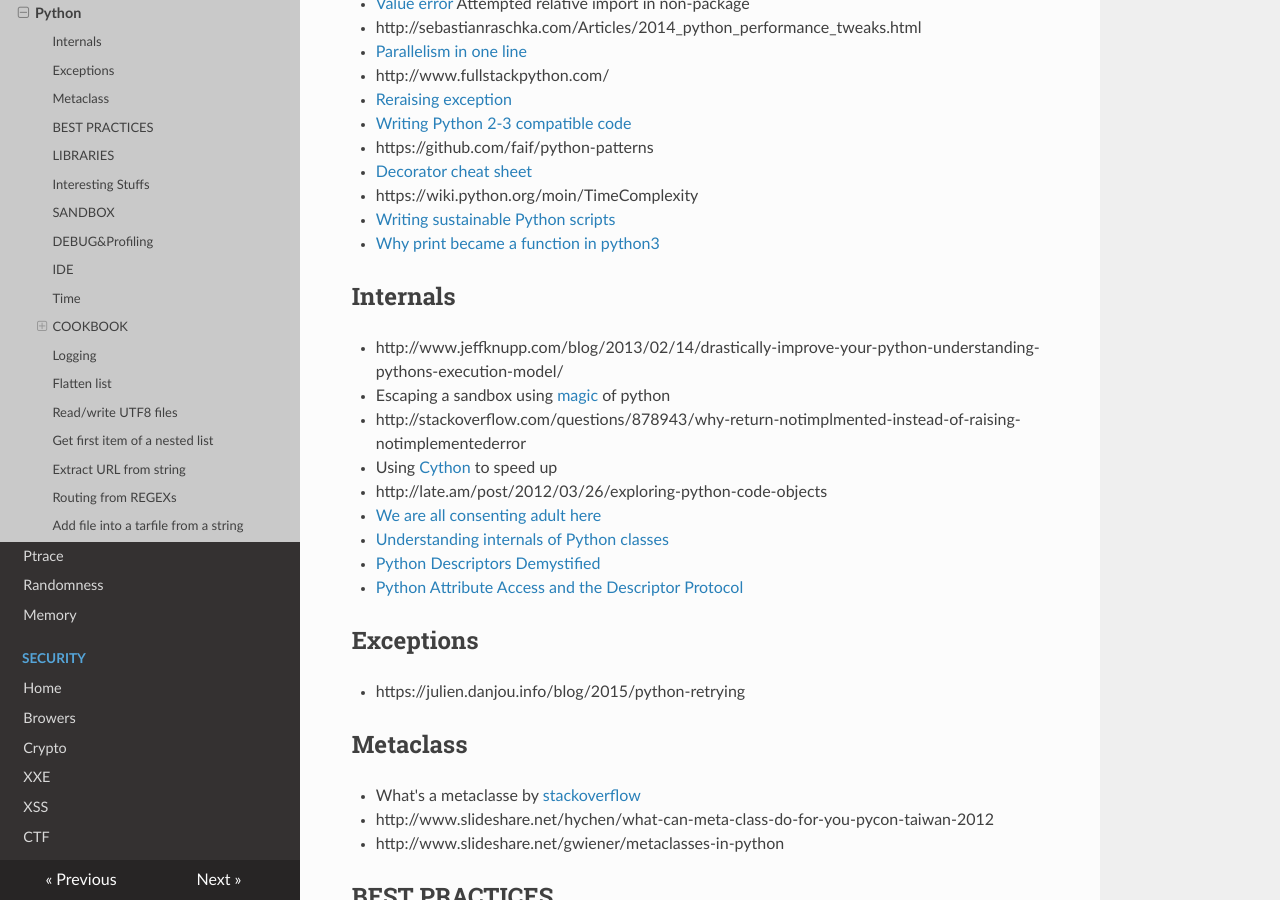
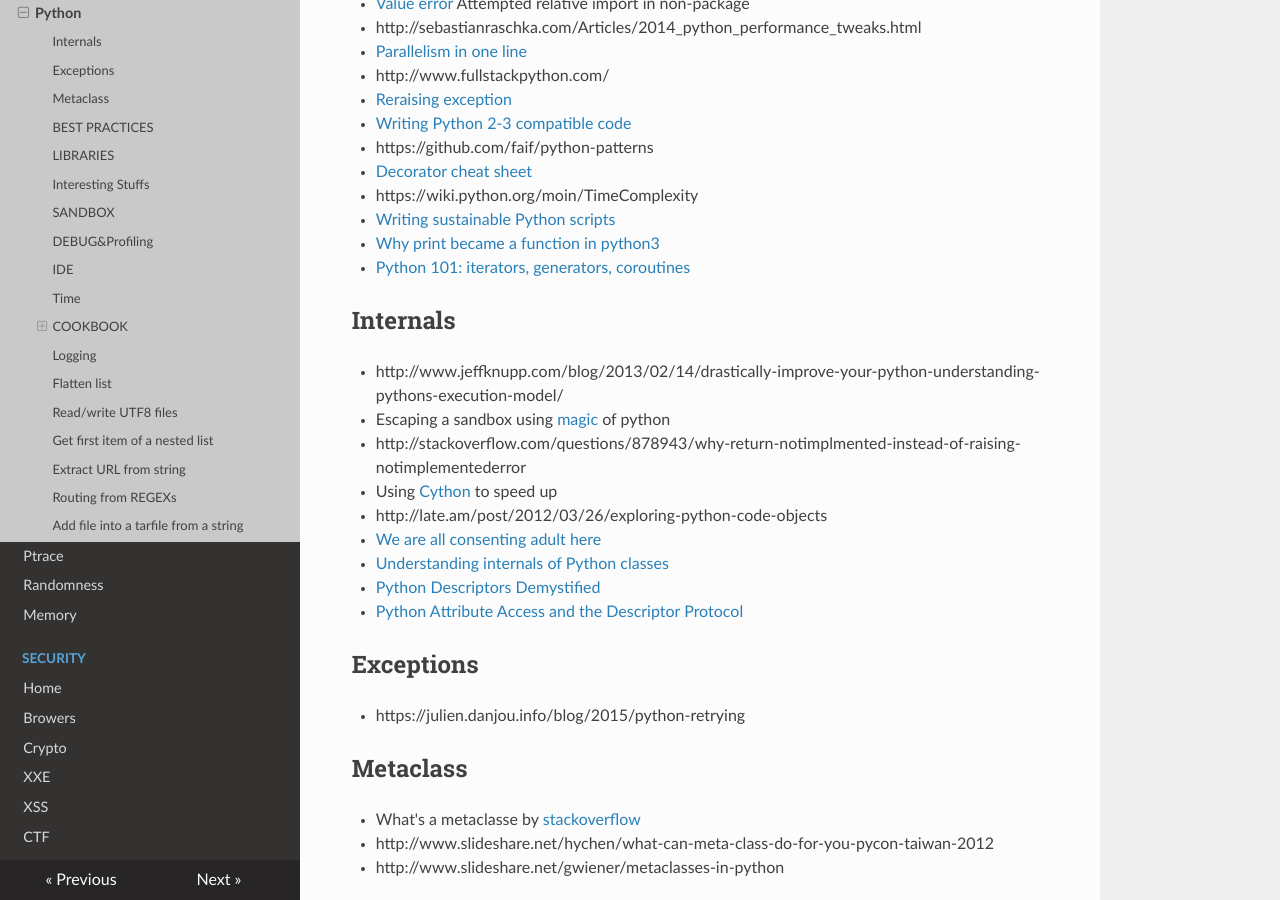
Before and after one commit to gipi/low-level, an MkDocs documentation site: the page built from docs/languages/python.md, in a window 1280 px wide and 900 px high, scrolled down 625 px. Built offline with MkDocs 1.6.1, drawn with Linux system fonts in a browser that asks for light colours; nearby versions of some CDN libraries; old or Windows-style settings are respelled for this version of MkDocs.

Commit message:
Update python.md

```diff
--- a/docs/languages/python.md
+++ b/docs/languages/python.md
@@ -29,6 +29,7 @@
  - https://wiki.python.org/moin/TimeComplexity
  - [Writing sustainable Python scripts](https://vincent.bernat.ch/en/blog/2019-sustainable-python-script)
  - [Why print became a function in python3](https://snarky.ca/why-print-became-a-function-in-python-3/)
+ - [Python 101: iterators, generators, coroutines](https://www.integralist.co.uk/posts/python-generators/)
 
 ## Internals
 
```
